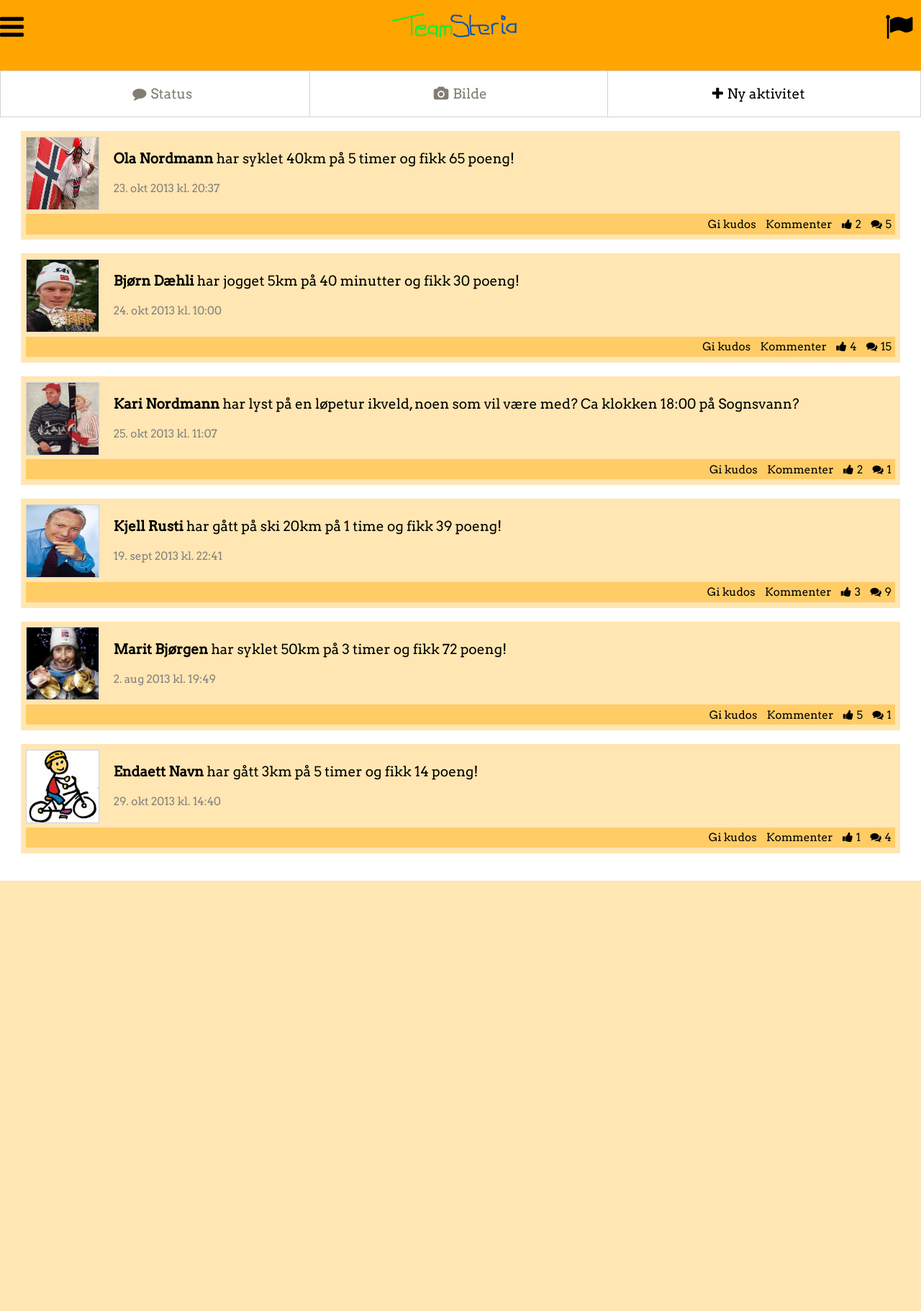
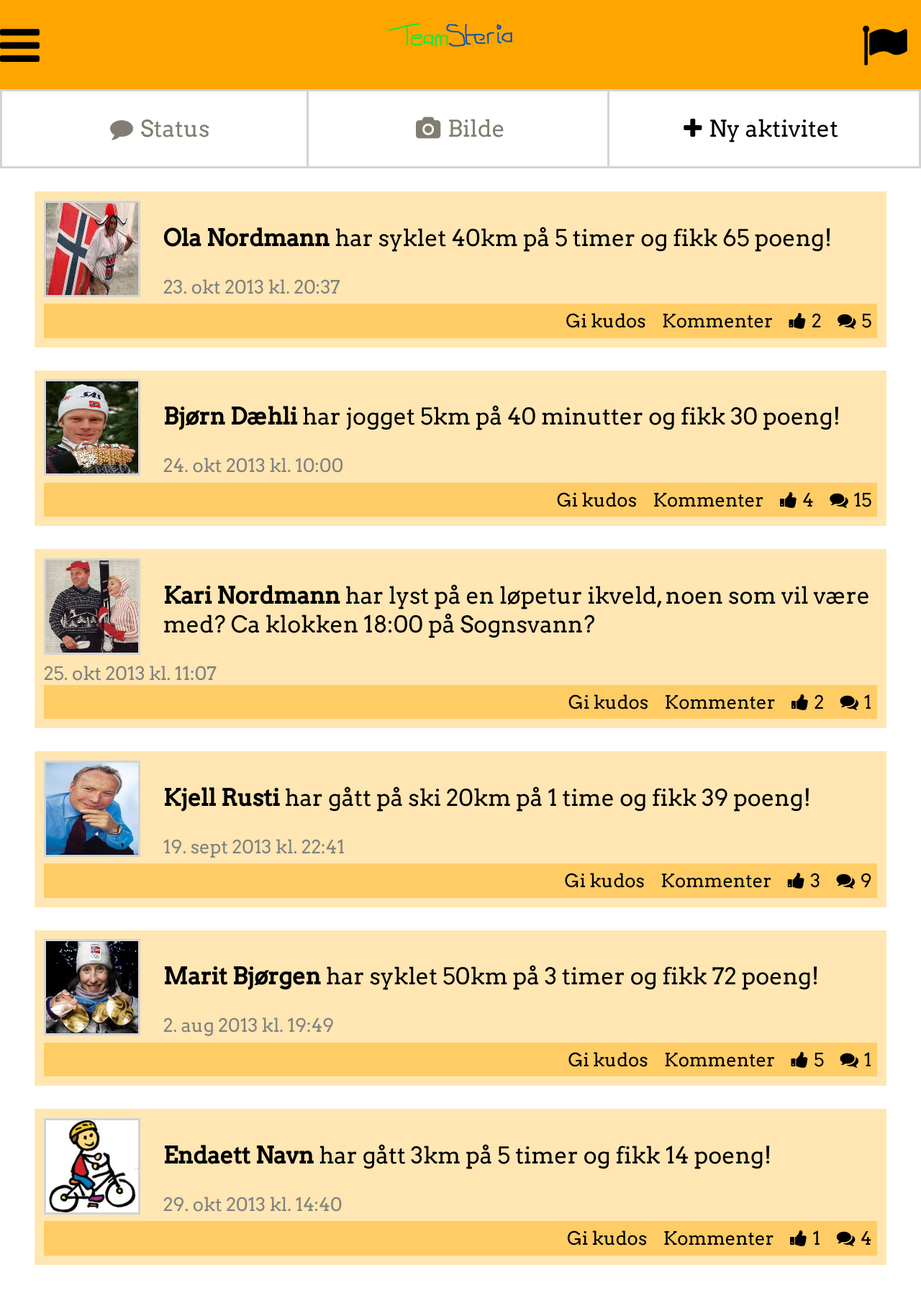
Before and after one commit to sopra-steria-norge/teamsteria, a PHP site: page / in a window 1280 px wide. Shown: the whole page at 72% size. Before the commit the page ends 1224 px from the top, so only its background shows below. Run offline with PHP 8.4, Linux system fonts and the light colour scheme.

Commit message:
Satt opp fontstr litt til

```diff
--- a/css/styles.css
+++ b/css/styles.css
@@ -6,7 +6,7 @@
 body{
 	background: #f7f7f7;
     font-family: 'Arvo', serif;
-    font-size: 120%
+    font-size: 2em;
 }
 
 ul {
@@ -76,8 +76,6 @@ header div {
 }
 
 .container .content .activity img{
-    width: 100px;
-    height: 100px;
     border: 0.1em solid lightgrey;
     float: left;
     margin-right: 1em;
@@ -85,8 +83,8 @@ header div {
 }
 
 .container .content.home .activity img{
-    width: 100px;
-    height: 100px;
+    width: 4em;
+    height: 4em;
 }
 
 .container .content .activity p a:link{
```
